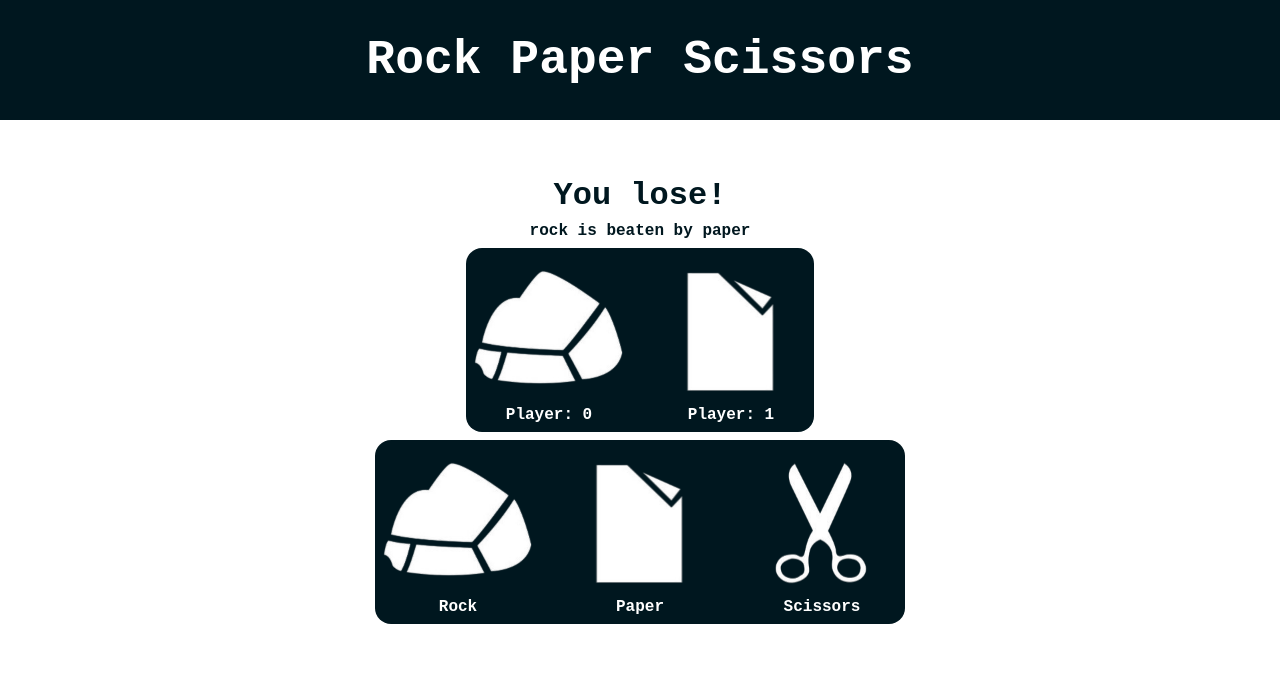
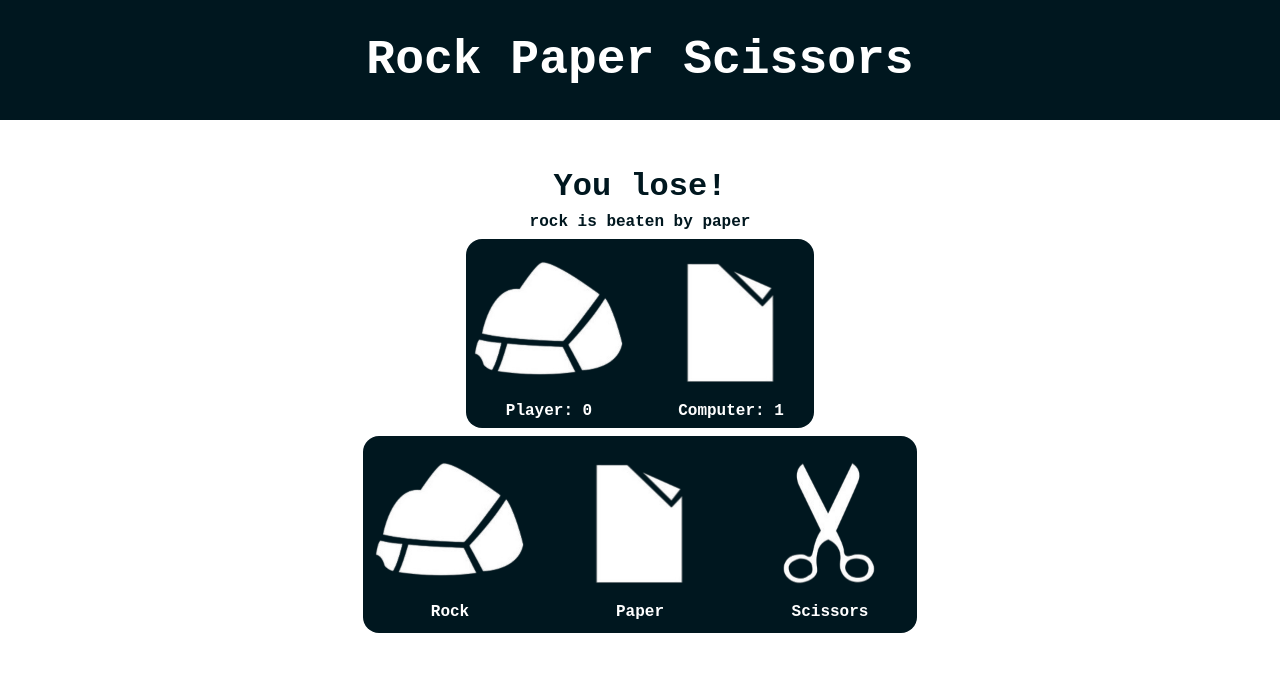
Before and after one commit to Thaigp00/rock-paper-scissors, a plain HTML site: page index.html in a window 1280 px wide. Both pictures are taken after a click on the element "Rock". Shown: the top 677 px of the page. Drawn offline with Linux system fonts and the light colour scheme.

Commit message:
Make the code cleaner

```diff
--- a/index.html
+++ b/index.html
@@ -14,32 +14,32 @@
             <h4 id="result-message">Waiting for move...</h4>
             <div class="result-display">
                 <div id="player-display">
-                    <img src="images/interrogation-icon.png" alt="Player's move">
-                    <h4>Player: 0</h4>
+                    <img src="images/interrogation-icon.png" alt="Player's move.">
+                    <h4 id="player-score">Player: 0</h4>
                 </div>
                 <div id="computer-display">
-                    <img src="images/interrogation-icon.png" alt="Computer's move">
-                    <h4>Computer: 0</h4>
+                    <img src="images/interrogation-icon.png" alt="Computer's move.">
+                    <h4 id="computer-score">Computer: 0</h4>
                 </div>
             </div>
             <div class="itens">
                 <div id="rock" class="item">
-                    <img src="images/rock-icon.png" alt="Rock Icon">
+                    <img src="images/rock-icon.png" alt="Rock icon.">
                     <h4>Rock</h4>
                 </div>
                 <div id="paper" class="item">
-                    <img src="images/paper-icon.png" alt="Paper Icon">
+                    <img src="images/paper-icon.png" alt="Paper icon.">
                     <h4>Paper</h4>
                 </div>
                 <div id="scissors" class="item">
-                    <img src="images/scissors-icon.png" alt="Scissors Icon">
+                    <img src="images/scissors-icon.png" alt="Scissors icon.">
                     <h4>Scissors</h4>
                 </div>
             </div>
         </div>
         <div class="footer">
             Copyright © Thaigp00
-            <a href="https://github.com/Thaigp00"><img src="images/github-icon.png" alt="Github" class="social-media"></a>
+            <a href="https://github.com/Thaigp00"><img src="images/github-icon.png" alt="Github icon." class="social-media"></a>
         </div>
         <script src="script.js"></script>
     </body>
--- a/script.js
+++ b/script.js
@@ -74,10 +74,10 @@ function game() {
             }
         }
 
-        const playerDisplayScore = document.querySelector("#player-display > h4");
+        const playerDisplayScore = document.querySelector("#player-score");
         playerDisplayScore.textContent = `Player: ${playerScore}`;
-        const computerDisplayScore = document.querySelector("#computer-display > h4");
-        computerDisplayScore.textContent = `Player: ${computerScore}`;
+        const computerDisplayScore = document.querySelector("#computer-score");
+        computerDisplayScore.textContent = `Computer: ${computerScore}`;
     }));
 }
 
--- a/styles.css
+++ b/styles.css
@@ -11,10 +11,6 @@ body {
     height: 100vh;
     font-family: 'Courier New', Courier, monospace;
     background-color: #FFF;
-}
-
-a {
-    text-decoration: none;
 }
 
 .navbar,
@@ -50,59 +46,37 @@ a {
     font-size: 2rem;
 }
 
-.result-display {
+.result-display,
+.itens {
     display: flex;
     gap: 2rem;
     padding: 0.5rem;
     border-radius: 1rem;
+    color: #FFF;
     background-color: #00171F;
 }
 
-.result-display > div {
-    display: flex;
-    flex-direction: column;
-}
-
-.result-display > div > img {
-    flex: 1;
+.result-display img,
+.itens img {
     max-width: 150px;
     max-height: 150px;
 }
 
-.result-display > div > h4 {
-    color: #FFF;
-}
-
-.itens {
-    display: flex;
-    gap: 1rem;
-    border-radius: 1rem;
-    background-color: #00171F;
-}
-
-.itens > * {
-    flex: 1;
-    display: flex;
-    flex-direction: column;
-    padding: 0.5rem;
+.item {
+    padding: 0.25rem;
     border-radius: 1rem;
 }
 
-.itens > *:hover {
+.item:hover {
     cursor: pointer;
     background-color: #10272F;
-}
-
-.item > img {
-    max-width: 150px;
-    max-height: 150px;
-}
-
-.item > h4 {
-    color: #FFF;
 }
 
 .social-media {
     width: 2rem;
     height: auto;
 }
+
+a {
+    text-decoration: none;
+}
```
